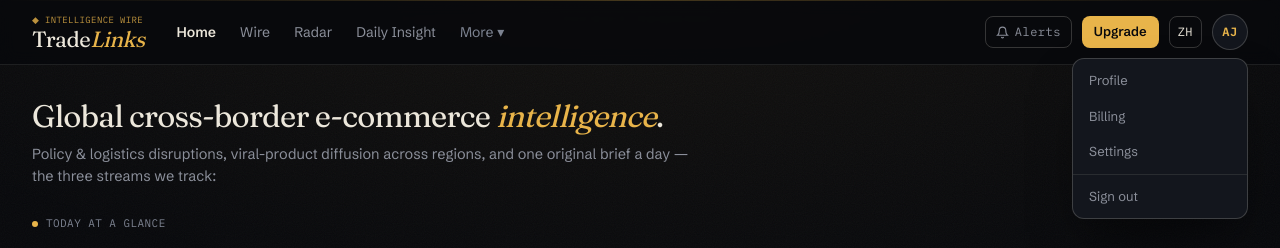
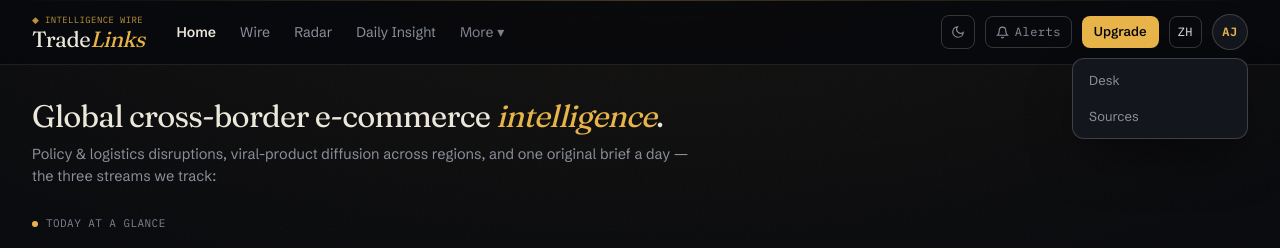
Before and after one commit to agentjoey/tradelinks, a Next.js app: page / in a window 1280 px wide. Both pictures are taken after a click on the button "AJ". Shown: the top 248 px of the page. Built offline with nearby package versions, Linux system fonts and the light colour scheme; no server answers; the database is empty.

Commit message:
feat(BL-045): theme toggle in header + AccountNav links to real destinations

```diff
--- a/app/components/AccountNav.tsx
+++ b/app/components/AccountNav.tsx
@@ -1,18 +1,15 @@
 "use client";
 import { useEffect, useRef, useState } from "react";
 
-interface Account { profile: string; billing: string; settings: string; signout: string }
-
 /**
  * Right-side account cluster: Alerts (subscribe) · Upgrade · language toggle ·
- * avatar dropdown (Profile/Billing/Settings/Sign out). The dropdown is where
- * future SaaS surfaces hang, keeping the editorial nav clean. Links are
- * placeholders for now — BL-026 wires the entry points only.
+ * avatar dropdown (admin desk / source health). The dropdown is where
+ * internal ops surfaces hang, keeping the editorial nav clean.
  */
 export function AccountNav({
-  alertsLabel, upgradeLabel, account, langHref, langLabel,
+  alertsLabel, upgradeLabel, deskLabel, sourcesLabel, langHref, langLabel,
 }: {
-  alertsLabel: string; upgradeLabel: string; account: Account; langHref: string; langLabel: string;
+  alertsLabel: string; upgradeLabel: string; deskLabel: string; sourcesLabel: string; langHref: string; langLabel: string;
 }) {
   const [open, setOpen] = useState(false);
   const ref = useRef<HTMLDivElement>(null);
@@ -29,7 +26,7 @@ export function AccountNav({
   return (
     <div className="flex items-center gap-2.5">
       <a
-        href="#subscribe"
+        href="/subscribe"
         className="ticker hidden items-center gap-1.5 rounded-md border border-linestrong px-2.5 py-1.5 text-[12px] text-muted transition-colors hover:border-signal/50 hover:text-ink sm:inline-flex"
       >
         <svg width="13" height="13" viewBox="0 0 24 24" fill="none" stroke="currentColor" strokeWidth="2" strokeLinecap="round">
@@ -37,7 +34,7 @@ export function AccountNav({
         </svg>
         {alertsLabel}
       </a>
-      <a href="#upgrade" className="inline-flex items-center rounded-md bg-signal px-3 py-1.5 text-[13px] font-semibold text-chipink transition-colors hover:bg-signal/90">
+      <a href="/subscribe" className="inline-flex items-center rounded-md bg-signal px-3 py-1.5 text-[13px] font-semibold text-chipink transition-colors hover:bg-signal/90">
         {upgradeLabel}
       </a>
       <a href={langHref} className="ticker inline-flex rounded-md border border-linestrong px-2 py-1.5 text-[12px] text-ink transition-colors hover:border-signal/50">
@@ -54,11 +51,8 @@ export function AccountNav({
         </button>
         {open && (
           <div role="menu" className="absolute right-0 mt-2 w-44 overflow-hidden rounded-lg border border-linestrong bg-surface2 py-1 shadow-2xl shadow-black/50">
-            {[account.profile, account.billing, account.settings].map((label) => (
-              <a key={label} href="#" role="menuitem" className="block px-4 py-2 text-[13px] text-muted transition-colors hover:bg-surface hover:text-ink">{label}</a>
-            ))}
-            <div className="my-1 h-px bg-line" />
-            <a href="#" role="menuitem" className="block px-4 py-2 text-[13px] text-muted transition-colors hover:bg-surface hover:text-ink">{account.signout}</a>
+            <a role="menuitem" href="/admin/review" className="block px-4 py-2 text-[13px] text-muted transition-colors hover:bg-surface hover:text-ink">{deskLabel}</a>
+            <a role="menuitem" href="/admin/sources" className="block px-4 py-2 text-[13px] text-muted transition-colors hover:bg-surface hover:text-ink">{sourcesLabel}</a>
           </div>
         )}
       </div>
--- /dev/null
+++ b/app/components/ThemeToggle.tsx
@@ -0,0 +1,30 @@
+"use client";
+import { useState } from "react";
+import { THEME_COOKIE, type Theme } from "../lib/theme";
+
+/** Header theme toggle: flips data-theme, persists cookie (1y) + localStorage mirror. */
+export function ThemeToggle({ initial, label }: { initial: Theme; label: string }) {
+  const [theme, setTheme] = useState<Theme>(initial);
+  function toggle() {
+    const next: Theme = theme === "dark" ? "light" : "dark";
+    setTheme(next);
+    document.documentElement.dataset.theme = next;
+    document.cookie = `${THEME_COOKIE}=${next};path=/;max-age=31536000;SameSite=Lax`;
+    try { localStorage.setItem(THEME_COOKIE, next); } catch { /* private mode */ }
+  }
+  return (
+    <button
+      type="button"
+      onClick={toggle}
+      aria-label={label}
+      aria-pressed={theme === "light"}
+      className="ticker inline-flex h-[34px] w-[34px] items-center justify-center rounded-md border border-linestrong text-muted transition-colors hover:border-signal/50 hover:text-ink"
+    >
+      {theme === "dark" ? (
+        <svg width="14" height="14" viewBox="0 0 24 24" fill="none" stroke="currentColor" strokeWidth="2" strokeLinecap="round"><path d="M21 12.8A9 9 0 1 1 11.2 3 7 7 0 0 0 21 12.8z"/></svg>
+      ) : (
+        <svg width="14" height="14" viewBox="0 0 24 24" fill="none" stroke="currentColor" strokeWidth="2" strokeLinecap="round"><circle cx="12" cy="12" r="4"/><path d="M12 2v2M12 20v2M4.9 4.9l1.4 1.4M17.7 17.7l1.4 1.4M2 12h2M20 12h2M4.9 19.1l1.4-1.4M17.7 6.3l1.4-1.4"/></svg>
+      )}
+    </button>
+  );
+}
--- a/app/layout.tsx
+++ b/app/layout.tsx
@@ -5,6 +5,7 @@ import { getDict } from "./lib/i18n";
 import { Analytics } from "./components/Analytics";
 import { MainNav } from "./components/MainNav";
 import { AccountNav } from "./components/AccountNav";
+import { ThemeToggle } from "./components/ThemeToggle";
 import "./globals.css";
 import { cookies, headers } from "next/headers";
 import Script from "next/script";
@@ -59,11 +60,11 @@ export default async function RootLayout({ children }: { children: React.ReactNo
   const toggleHref = addLocale(stripLocale(curPath), other);
   const theme = parseTheme((await cookies()).get(THEME_COOKIE)?.value);
   return (
-    <html lang={lang} data-theme={theme} className={`${display.variable} ${sans.variable} ${mono.variable}`}>
+    <html lang={lang} data-theme={theme} suppressHydrationWarning className={`${display.variable} ${sans.variable} ${mono.variable}`}>
       <body className="min-h-screen font-sans antialiased">
         <Script id="theme-init" strategy="beforeInteractive">{`
           try {
-            if (!document.cookie.includes("${THEME_COOKIE}=")) {
+            if (!/(^| )${THEME_COOKIE}=/.test(document.cookie)) {
               var t = localStorage.getItem("${THEME_COOKIE}");
               if (t === "light" || t === "dark") document.documentElement.dataset.theme = t;
             }
@@ -94,13 +95,17 @@ export default async function RootLayout({ children }: { children: React.ReactNo
                   moreLabel={t.nav.more}
                 />
               </div>
+              <div className="flex items-center gap-2.5">
+                <ThemeToggle initial={theme} label={t.themeToggle} />
                 <AccountNav
                   alertsLabel={t.navAlerts}
                   upgradeLabel={t.navUpgrade}
-                account={t.account}
+                  deskLabel={t.nav.desk}
+                  sourcesLabel={t.nav.sources}
                   langHref={toggleHref}
                   langLabel={other === "zh" ? "ZH" : "EN"}
                 />
+              </div>
             </div>
           </header>
 
--- a/app/lib/i18n.ts
+++ b/app/lib/i18n.ts
@@ -7,6 +7,7 @@ export interface Dict {
   nav: { home: string; wire: string; radar: string; daily: string; more: string; desk: string; sources: string };
   navUpgrade: string;
   navAlerts: string;
+  themeToggle: string;
   account: { profile: string; billing: string; settings: string; signout: string };
   eyebrow: string;
   live: string;
@@ -98,6 +99,7 @@ const en: Dict = {
   nav: { home: "Home", wire: "Wire", radar: "Radar", daily: "Daily Insight", more: "More", desk: "Desk", sources: "Sources" },
   navUpgrade: "Upgrade",
   navAlerts: "Alerts",
+  themeToggle: "Toggle color theme",
   account: { profile: "Profile", billing: "Billing", settings: "Settings", signout: "Sign out" },
   eyebrow: "◆ Intelligence Wire",
   live: "live",
@@ -185,6 +187,7 @@ const zh: Dict = {
   nav: { home: "首页", wire: "情报流", radar: "趋势雷达", daily: "每日洞察", more: "更多", desk: "审核台", sources: "信息源" },
   navUpgrade: "升级",
   navAlerts: "订阅",
+  themeToggle: "切换明暗主题",
   account: { profile: "个人", billing: "账单", settings: "设置", signout: "退出" },
   eyebrow: "◆ 跨境情报电台",
   live: "实时",
```
Lines whose indentation alone changed are shown as unchanged.
